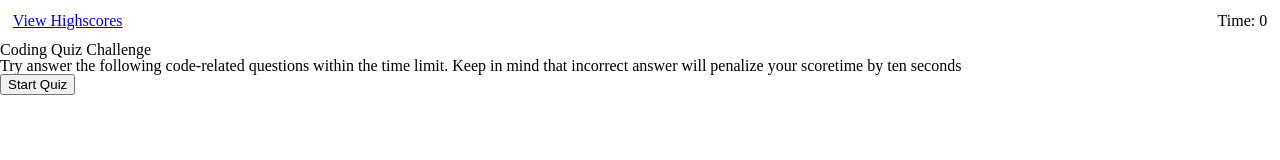
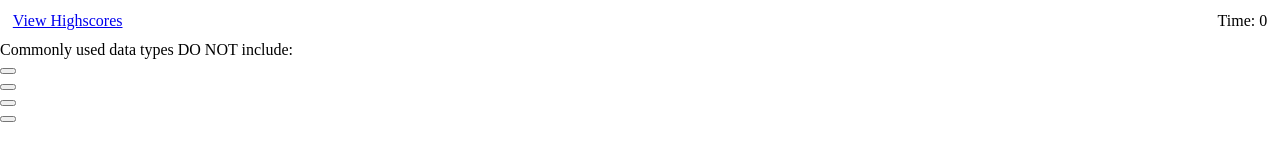
Before and after one commit to solangeindaco/code-quiz-h4, a plain HTML site: page index.html in a window 1280 px wide. Both pictures are taken after a click on the button "Start Quiz". Drawn offline with Linux system fonts and the light colour scheme.

Commit message:
Create function renderQuestion

```diff
--- a/assets/css/style.css
+++ b/assets/css/style.css
@@ -4,11 +4,3 @@ header {
   align-items: center;
   padding: 1%;
 }
-
-#question {
-  display: none;
-}
-
-#final-score {
-  display: none;
-}
--- a/assets/js/script.js
+++ b/assets/js/script.js
@@ -1,22 +1,147 @@
 // Access element by ID using .querySelector()
-let mainPresentation = document.querySelector("#main-presentation");
-let question = document.querySelector("#question");
-let startQuizBtn = document.querySelector("#start-quiz");
+const mainPresentation = document.querySelector("#main-presentation");
+const question = document.querySelector("#question");
+const startQuizBtn = document.querySelector("#start-quiz");
+const finalScore = document.querySelector("#final-score");
+const questions = ["Commonly used data types DO NOT include: ",
+                   "The condition enclosed in a if/else statement is enclosed within ____.",
+                    "Arrays in Javascript can be used to store "];
+const possibleAnswers =[["strings","booleans","alerts","numbers"],
+                ["quotes","curly brackets","parentheses","square brackets"],
+                ["number and string","others arrays","booleans","all of the above"]];
 
-startQuizBtn.addEventListener("click", function(){
+const correctAnswers =[3,2,3];
+
+var questionNumber;
+
+function renderQuestion(questionNumber){
+    const questionTitle = document.querySelector("#question-title");
+    questionTitle.textContent = questions[questionNumber];
+    /*
+    let answers = possibleAnswers[questionNumber];
+    let possibleAnswersList = question.getElementsByTagName("ul");
+    todoList.innerHTML = "";
+    todoCountSpan.textContent = todos.length;
+
+    for (var i = 0; i < questions.length; i++) {
+        var todo = todos[i];
+
+        var li = document.createElement("li");
+        li.textContent = todo;
+        li.setAttribute("data-index", i);
+
+        var button = document.createElement("button");
+        button.textContent = "Complete ✔️";
+
+        li.appendChild(button);
+        todoList.appendChild(li);
+    }*/
+}
+
+function startQuiz(){
     //hide main presentation section
-    mainPresentation.setAttribute("display","none");
+    mainPresentation.style.display = "none";
     //show question section
-    question.setAttribute("display","block");
-});
+    question.style.display = "block";
+    questionNumber = 0;
+    renderQuestion(questionNumber);
+
+};
+
+function renderPresentation(){
+    //show main presentation section
+    mainPresentation.style.display = "block";
+    //hide question section
+    question.style.display = "none";
+    //hide final score section
+    finalScore.style.display ="none";
+}
+
+function renderFinalScore(){
+    //hide question section
+    question.style.display = "none";
+    //show final score
+    finalScore.style.display ="block";
+}
+
+/*
+
+function renderPresentation(){
+    mainPresentation.setAttribute("style", "display : block");
+    question.setAttribute("style", "display : none");
+    startQuizBtn.addEventListener("click", function(){
+        //hide main presentation section
+        mainPresentation.style.display = "none";
+        //show question section
+        question.style.display = "block";
+    });
+    /*
+    let mainTitle = document.createElement("h1");
+    mainTitle.textContent = "Coding Quiz Challenge";
+    mainTitle.setAttribute("style", "text-align: center");
+    mainPresentation.appendChild(mainTitle);
+    let description = document.createElement("p");
+    description.textContent = "Try answer the following code-related questions within the time limit. Keep in mind that incorrect answer will penalize your scoretime by ten seconds.";
+    description.setAttribute("style", "text-align: center");
+    mainPresentation.appendChild(description);
+    let startQuizBtn = document.createElement("button");
+    startQuizBtn.textContent = "Start Quiz";
+    startQuizBtn.addEventListener("click", function(){
+        //hide main presentation section
+        mainPresentation.setAttribute("display","none");
+        //show question section
+        question.setAttribute("display","block");
+    });
+    mainPresentation.appendChild(startQuizBtn);
+
+} */
 
 //This function is called when user click on the "goBack" button on the highscores page
 function goToMainPage(){
     // The location.href is change to navigate to the index page
     location.href = "./index.html";
+    renderPresentation;
 }
+
+function saveScore() {
+    // Save related form data as an object
+    /*
+    let playerScore = {
+      initials: .value,
+      score: grade.value,
+    };
+    // Use .setItem() to store object in storage and JSON.stringify to convert it as a string
+    localStorage.setItem('playerScore', JSON.stringify(playerScore));
+    */
+  }
+
+  function renderHighscores() {
+    /*
+    // Use JSON.parse() to convert text to JavaScript object
+    var lastGrade = JSON.parse(localStorage.getItem('studentGrade'));
+    // Check if data is returned, if not exit out of the function
+    if (lastGrade !== null) {
+      document.getElementById('saved-name').innerHTML = lastGrade.student;
+      document.getElementById('saved-grade').innerHTML = lastGrade.grade;
+      document.getElementById('saved-comment').innerHTML = lastGrade.comment;
+    }
+    */
+  }
+
+  /*
+  saveButton.addEventListener('click', function (event) {
+    event.preventDefault();
+    saveLastGrade();
+    renderLastGrade();
+  });
+  */
 
 //This function is called when user click on the "clear Highscores" button on the highscores page
 function clearHighscores(){
+}
 
+function init(){
+    renderPresentation();
 }
+
+init();
--- a/index.html
+++ b/index.html
@@ -23,16 +23,16 @@
           limit. Keep in mind that incorrect answer will penalize your scoretime
           by ten seconds
         </p>
-        <button id="start-quiz">Start Quiz</button>
+        <button id="start-quiz" onclick="startQuiz()">Start Quiz</button>
       </section>
 
       <section id="question">
-        <h2></h2>
+        <h2 id="question-title"></h2>
         <ul>
-          <li><button class="answer"></button></li>
-          <li><button class="answer"></button></li>
-          <li><button class="answer"></button></li>
-          <li><button class="answer"></button></li>
+          <li><button id="answer1" class="answer"></button></li>
+          <li><button id="answer2" class="answer"></button></li>
+          <li><button id="answer3" class="answer"></button></li>
+          <li><button id="answer4" class="answer"></button></li>
         </ul>
       </section>
 
```
